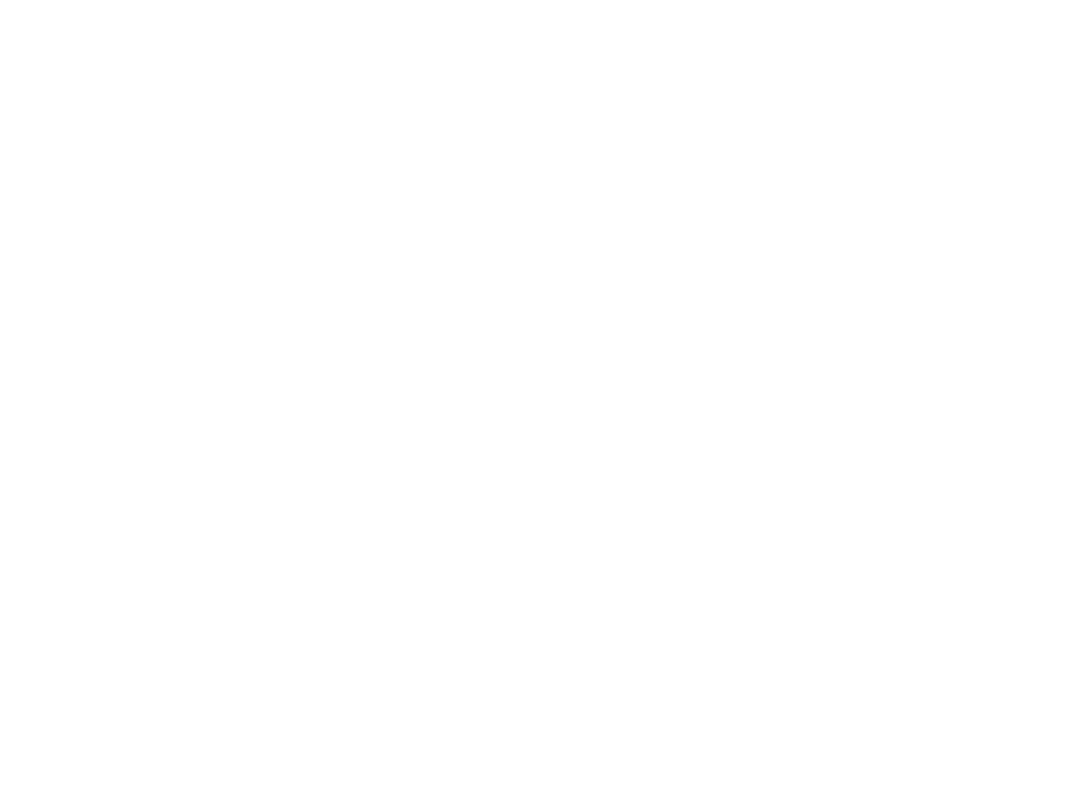
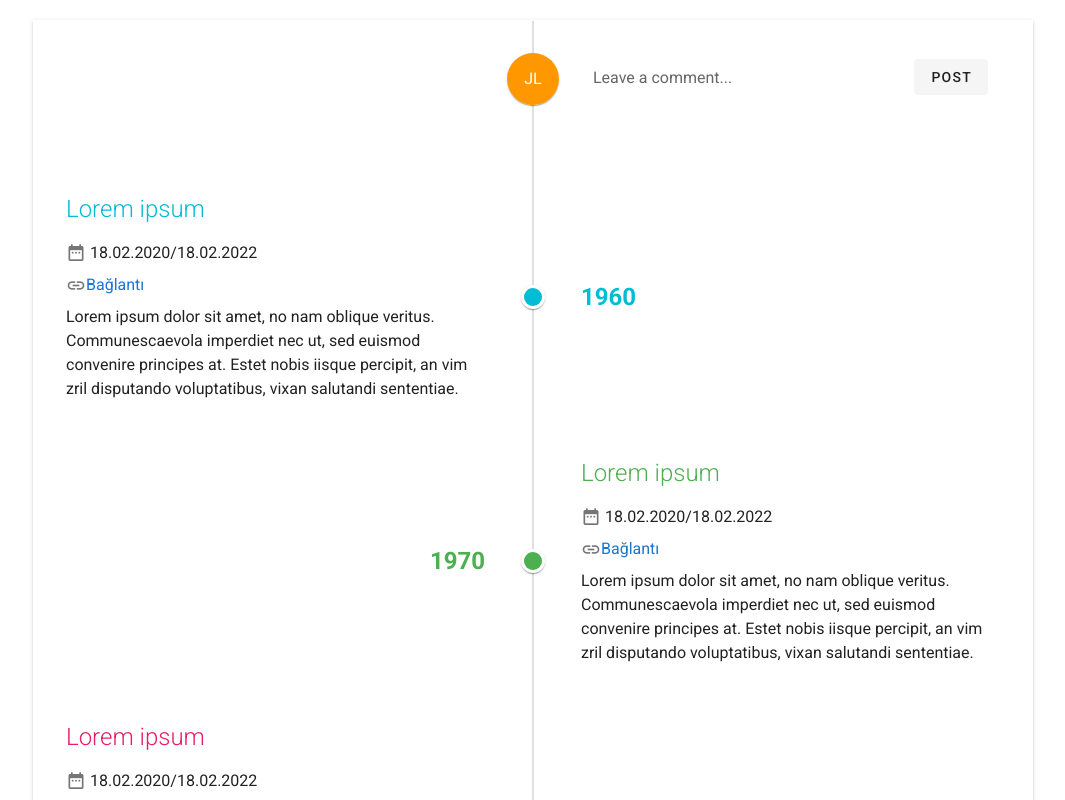
Before and after one commit to HurKusTeam/Mentor-Mentee-Project-Front-End-Repo, a Nuxt app in the folder frontend/: page /meetings in a window 1280 px wide. Before the commit this address had no page. Shown: the top 800 px of the page, without its empty margins (107-1172 px from the left). Built offline with nearby package versions, Linux system fonts and the light colour scheme.

Commit message:
Meetings
Meetings

```diff
--- /dev/null
+++ b/frontend/components/meetings/Meetings.vue
@@ -0,0 +1,114 @@
+<template>
+  <v-container class="pt-2 pb-0">
+    <v-card class="mx-auto" max-width="1000" tile>
+      <v-timeline class="pa-8">
+        <v-timeline-item
+          fill-dot
+          class="white--text mb-12"
+          color="orange"
+          large
+        >
+          <template v-slot:icon>
+            <span>JL</span>
+          </template>
+          <v-text-field
+            v-model="input"
+            hide-details
+            flat
+            label="Leave a comment..."
+            solo
+            @keydown.enter="comment"
+          >
+            <template v-slot:append>
+              <v-btn class="mx-0" depressed @click="comment"> Post </v-btn>
+            </template>
+          </v-text-field>
+        </v-timeline-item>
+        <v-timeline-item
+          v-for="(year, i) in years"
+          :key="i"
+          :color="year.color"
+          small
+        >
+          <template v-slot:opposite>
+            <span
+              :class="`headline font-weight-bold ${year.color}--text`"
+              v-text="year.year"
+            ></span>
+          </template>
+          <div class="py-4">
+            <h2 :class="`headline font-weight-light mb-4 ${year.color}--text`">
+              Lorem ipsum
+            </h2>
+            <div class="pb-2 ">
+                <v-icon size="20"> mdi-calendar-range </v-icon>
+                18.02.2020/18.02.2022
+            </div>
+            <div class="pb-2">
+                <v-icon size="20"> mdi-link </v-icon>
+                <a href="https://www.google.com/">Bağlantı</a>
+            </div>
+            <div>
+              {{ year.text }}
+            </div>
+          </div>
+        </v-timeline-item>
+      </v-timeline>
+    </v-card>
+  </v-container>
+</template>
+
+<script>
+export default {
+  data: () => ({
+    years: [
+      {
+        color: 'cyan',
+        year: '1960',
+        text: 'Lorem ipsum dolor sit amet, no nam oblique veritus. Communescaevola imperdiet nec ut, sed euismod convenire principes at. Estet nobis iisque percipit, an vim zril disputando voluptatibus, vixan salutandi sententiae.',
+      },
+      {
+        color: 'green',
+        year: '1970',
+        text: 'Lorem ipsum dolor sit amet, no nam oblique veritus. Communescaevola imperdiet nec ut, sed euismod convenire principes at. Estet nobis iisque percipit, an vim zril disputando voluptatibus, vixan salutandi sententiae.',
+      },
+      {
+        color: 'pink',
+        year: '1980',
+        text: 'Lorem ipsum dolor sit amet, no nam oblique veritus. Communescaevola imperdiet nec ut, sed euismod convenire principes at. Estet nobis iisque percipit, an vim zril disputando voluptatibus, vixan salutandi sententiae.',
+      },
+      {
+        color: 'amber',
+        year: '1990',
+        text: 'Lorem ipsum dolor sit amet, no nam oblique veritus. Communescaevola imperdiet nec ut, sed euismod convenire principes at. Estet nobis iisque percipit, an vim zril disputando voluptatibus, vixan salutandi sententiae.',
+      },
+      {
+        color: 'orange',
+        year: '2000',
+        text: 'Lorem ipsum dolor sit amet, no nam oblique veritus. Communescaevola imperdiet nec ut, sed euismod convenire principes at. Estet nobis iisque percipit, an vim zril disputando voluptatibus, vixan salutandi sententiae.',
+      },
+    ],
+    input: null,
+  }),
+  computed: {
+    timeline() {
+      return this.events.slice().reverse()
+    },
+  },
+
+  methods: {
+    comment() {
+      this.years.push({
+        text: this.input,
+        year: '2022',
+        color: 'blue',
+      })
+
+      this.input = null
+    },
+  },
+}
+</script>
+
+<style>
+</style>
--- /dev/null
+++ b/frontend/pages/meetings.vue
@@ -0,0 +1,10 @@
+<template>
+  <v-main>
+    <Meetings/>
+  </v-main>
+</template>
+
+<script>
+export default {
+}
+</script>
```
